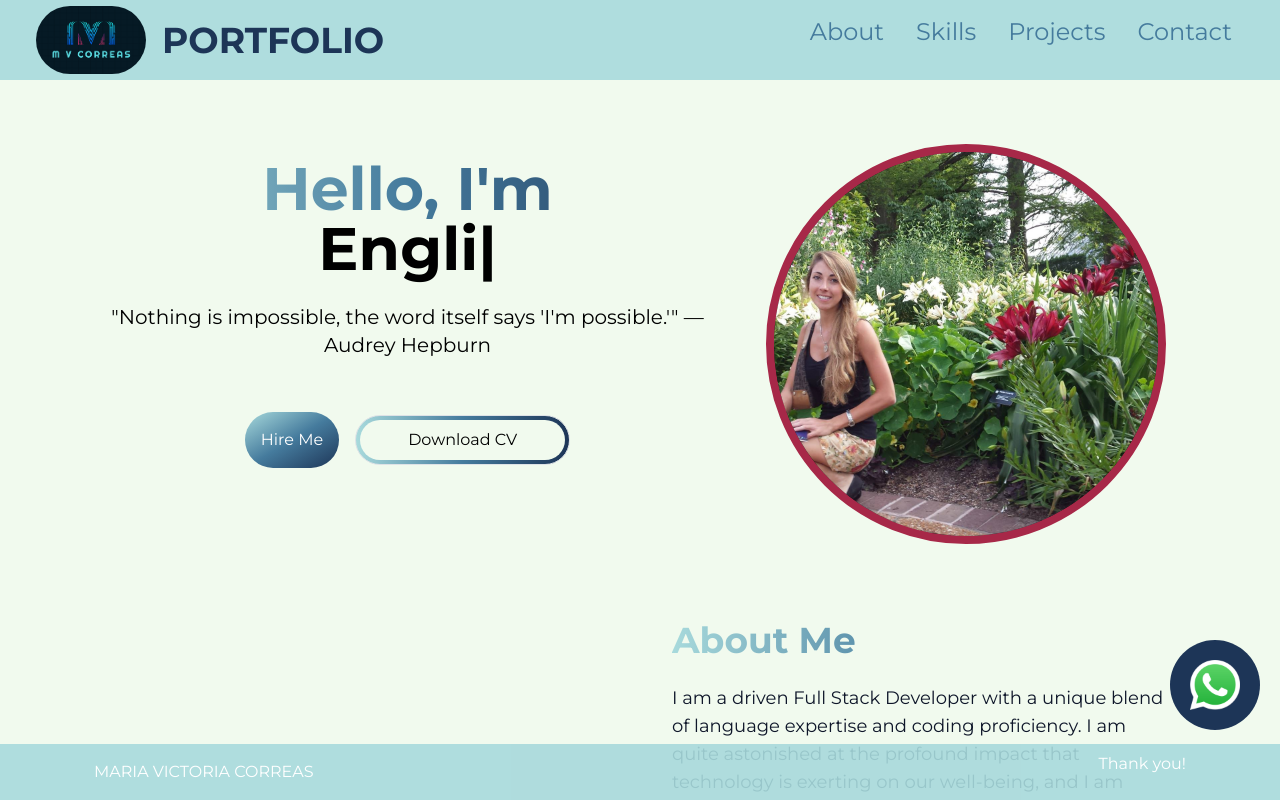
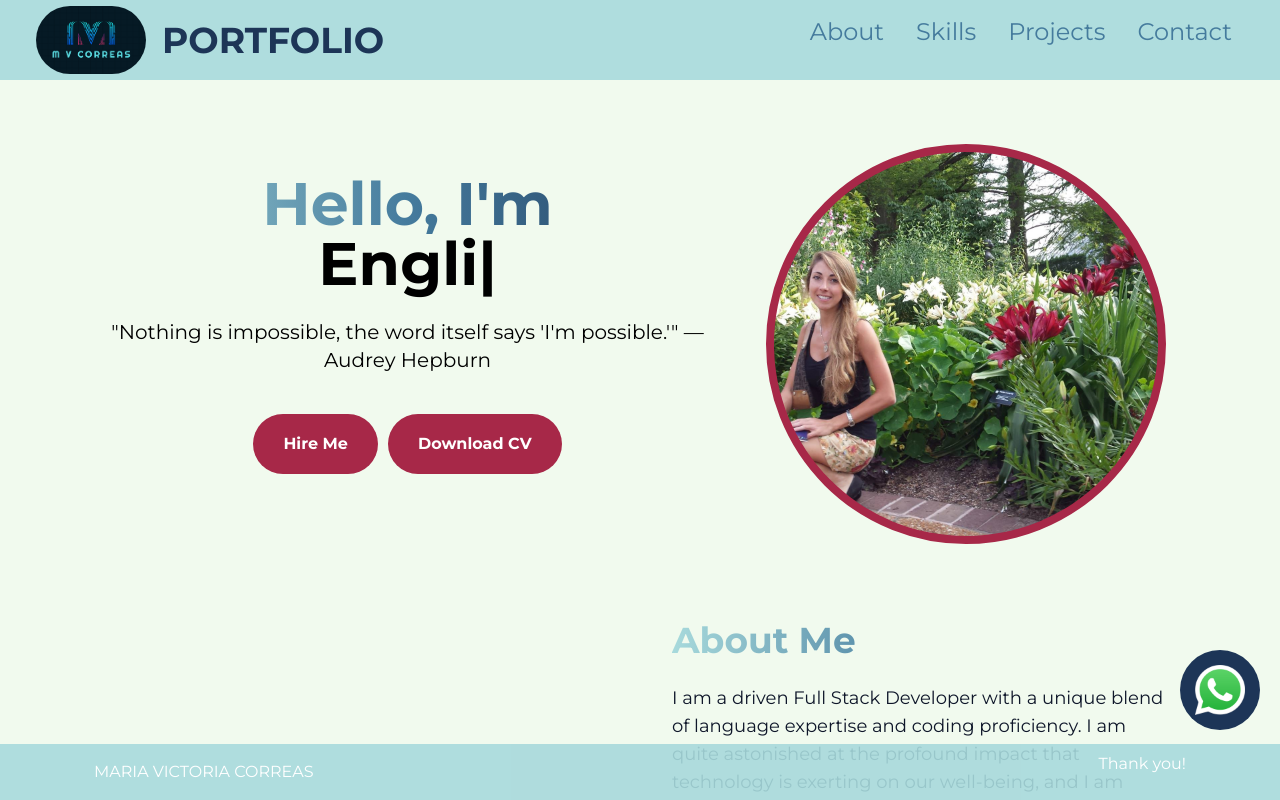
Before and after one commit to MVCorreas/Full-Stack-Portfolio, a Next.js app: page / in a window 1280 px wide. Shown: the top 800 px of the page. Built offline with nearby package versions, Linux system fonts and the light colour scheme.

Commit message:
Buttons from chakraui

```diff
--- a/app/Components/EmailSection.jsx
+++ b/app/Components/EmailSection.jsx
@@ -16,6 +16,7 @@ import {
 import { useState } from "react";
 import { sendContactForm } from "../../lib/api";
 import Image from "next/image";
+import theme from '../theme'
 
 
 const initValues = { name: "", email: "", subject: "", message: "" };
@@ -26,6 +27,7 @@ export default function EmailSection() {
   const toast = useToast();
   const [state, setState] = useState(initState);
   const [touched, setTouched] = useState({});
+  const [isHovered, setIsHovered] = useState(false);
 
   const { values, isLoading, error } = state;
 
@@ -81,10 +83,10 @@ export default function EmailSection() {
         </p>
         <div className="socials flex flex-row gap-2">
           <Link href="https://github.com/MVCorreas">
-            <Image src='/github-icon.svg' alt="Github Icon" width={60} height={60}/>
+            <Image src='/github-icon.svg' alt="Github Icon" width={60} height={60} />
           </Link>
           <Link href="https://www.linkedin.com/in/mar%C3%ADa-victoria-correas-148049b2/">
-            <Image src='/linkedin-icon.svg' alt="Linkedin Icon"  width={60} height={60}/>
+            <Image src='/linkedin-icon.svg' alt="Linkedin Icon" width={60} height={60} />
           </Link>
         </div>
       </div>
@@ -104,7 +106,7 @@ export default function EmailSection() {
               type="text"
               name="name"
               errorBorderColor="red.300"
-          style={{backgroundColor: 'RGBA(0, 0, 0, 0.92)', color: '#FFFFFF'}}
+              style={{ backgroundColor: 'RGBA(0, 0, 0, 0.92)', color: '#FFFFFF' }}
               placeholder="Your name"
               value={values.name}
               onChange={handleChange}
@@ -120,7 +122,7 @@ export default function EmailSection() {
               name="email"
               errorBorderColor="red.300"
               placeholder="Your email"
-          style={{backgroundColor: 'RGBA(0, 0, 0, 0.92)', color: '#FFFFFF'}}
+              style={{ backgroundColor: 'RGBA(0, 0, 0, 0.92)', color: '#FFFFFF' }}
               value={values.email}
               onChange={handleChange}
               onBlur={onBlur}
@@ -139,7 +141,7 @@ export default function EmailSection() {
               name="subject"
               placeholder="What do you want to talk about?"
               errorBorderColor="red.300"
-          style={{backgroundColor: 'RGBA(0, 0, 0, 0.92)', color: '#FFFFFF'}}
+              style={{ backgroundColor: 'RGBA(0, 0, 0, 0.92)', color: '#FFFFFF' }}
               value={values.subject}
               onChange={handleChange}
               onBlur={onBlur}
@@ -159,7 +161,7 @@ export default function EmailSection() {
               placeholder="Message"
               rows={4}
               errorBorderColor="red.300"
-          style={{backgroundColor: 'RGBA(0, 0, 0, 0.92)', color: '#FFFFFF'}}
+              style={{ backgroundColor: 'RGBA(0, 0, 0, 0.92)', color: '#FFFFFF' }}
               value={values.message}
               onChange={handleChange}
               onBlur={onBlur}
@@ -167,16 +169,20 @@ export default function EmailSection() {
             <FormErrorMessage>Required</FormErrorMessage>
           </FormControl>
 
-      <Button colorScheme='teal' variant='solid' style={{borderRadius: '40px', padding: '20px'}}
+          <Button
+            style={{
+              borderRadius: "40px",
+              padding: "30px",
+              backgroundColor: isHovered ? "pink" : theme.colors.darkRed,
+              color: "white",
+            }}
             isLoading={isLoading}
-        disabled={
-          !values.name || !values.email || !values.subject || !values.message
-        }
+            disabled={!values.name || !values.email || !values.subject || !values.message}
             onClick={onSubmit}
-
-
-        > Submit
-
+            onMouseEnter={() => setIsHovered(true)}
+            onMouseLeave={() => setIsHovered(false)}
+          >
+            Submit
           </Button>
 
         </Container>
--- a/app/Components/HeroSection.jsx
+++ b/app/Components/HeroSection.jsx
@@ -1,16 +1,26 @@
 "use client";
-import React from "react";
+import React, { useState } from "react";
 import Image from "next/image";
 import { TypeAnimation } from "react-type-animation";
 import Link from "next/link";
+import theme from '../theme';
+import { Button } from '@chakra-ui/react';
 
 const HeroSection = () => {
+  const [isHireMeHovered, setIsHireMeHovered] = useState(false);
+  const [isDownloadCVHovered, setIsDownloadCVHovered] = useState(false);
+
   return (
     <section>
       <div className="grid grid-cols-1 lg:grid-cols-12">
         <div className="lg:col-span-7 place-self-center text-center sm:text-left">
           <h1 className="text-black mb-4 text-4xl lg:text-6xl font-extrabold">
-            <div className="text-transparent bg-clip-text bg-gradient-to-r from-[#a8dadc] via-[#457b9d] to-[#1d3557]">
+            <div
+              className="text-transparent bg-clip-text"
+              style={{
+                backgroundImage: `linear-gradient(to right, ${theme.colors.blue.light}, ${theme.colors.blue.medium}, ${theme.colors.blue.dark})`,
+              }}
+            >
               {" "}
               Hello, I&apos;m{" "}
             </div>
@@ -43,27 +53,52 @@ const HeroSection = () => {
                   "https://www.linkedin.com/in/mar%C3%ADa-victoria-correas-148049b2/"
                 }
               >
-                <button className="px-3 py-3 mb-2 rounded-full w-full sm:w-fit mr-4 bg-gradient-to-br from-[#a8dadc] via-[#457b9d] to-[#1d3557] hover:bg-slate-200 text-white ">
+                <Button
+                  style={{
+                    borderRadius: "40px",
+                    padding: "30px",
+                    backgroundColor: isHireMeHovered ? "pink" : theme.colors.darkRed,
+                    border: theme.colors.darkRed,
+                    color: "white",
+                  }}
+                  onMouseEnter={() => setIsHireMeHovered(true)}
+                  onMouseLeave={() => setIsHireMeHovered(false)}
+                >
                   Hire Me
-                </button>
+                </Button>
               </Link>
+              <br />
               <Link
                 href={
                   "https://drive.google.com/file/d/1b-3AqsOTvUKynWvYp6qzIbCARKilRBDy/view?usp=sharing"
                 }
               >
-                <button className="px-1 py-1 mb-4 rounded-full w-full sm:w-fit bg-gradient-to-r from-[#a8dadc] via-[#457b9d] to-[#1d3557] text-white border mt-3 lg:mt-0 transform transition-transform hover:scale-105">
-                  <span className="block bg-[#f1faee] text-black rounded-full px-5 py-2">
-                    Download CV
-                  </span>
-                </button>
+                <Button
+                  style={{
+                    borderRadius: "40px",
+                    padding: "30px",
+                    backgroundColor: isDownloadCVHovered ? "pink" : theme.colors.darkRed,
+                    color: "white",
+                    marginLeft: '10px'
+                  }}
+                  onMouseEnter={() => setIsDownloadCVHovered(true)}
+                  onMouseLeave={() => setIsDownloadCVHovered(false)}
+                >
+                  Download CV
+                </Button>
               </Link>
             </div>
           </div>
         </div>
 
         <div className="col-span-5 place-self-center mt-4 lg:mt-0">
-          <div className="rounded-full bg-[#181818] w-[250px] h-[250px] lg:w-[400px] lg:h-[400px] relative border-8 border-[#a72848] overflow-hidden">
+          <div
+            className="rounded-full w-[250px] h-[250px] lg:w-[400px] lg:h-[400px] relative border-8 overflow-hidden"
+            style={{
+              backgroundColor: theme.colors.darkRed,
+              borderColor: "#a72848",
+            }}
+          >
             <Image
               src="/ProfilePic.jpg"
               alt="portfolio"
--- a/app/globals.css
+++ b/app/globals.css
@@ -21,12 +21,9 @@
 body {
   margin: 0;
   color: rgb(var(--foreground-rgb));
-  background: linear-gradient(
-    to bottom,
-    transparent,
-    rgb(var(--background-end-rgb))
-  ) rgb(var(--background-start-rgb))
-
+  background: linear-gradient(to bottom,
+      transparent,
+      rgb(var(--background-end-rgb))) rgb(var(--background-start-rgb))
 }
 
 .Whatsapp-container {
@@ -45,7 +42,7 @@ a.whatsapp-icon {
   justify-content: center;
   background-color: #1d3557;
   border-radius: 50%;
-  padding: 20px;
+  padding: 15px;
   transition: background-color 0.3s ease;
 }
 
--- /dev/null
+++ b/app/theme.js
@@ -0,0 +1,14 @@
+// theme.js
+export default {
+    colors: {
+      transparent: "transparent",
+      white: "#fff",
+      darkRed: "#a72848",
+      pink: '#FEB2B2',
+      blue: {
+        light: "#a8dadc",
+        medium: "#457b9d",
+        dark: "#1d3557",
+      }
+    },
+  };
--- a/package.json
+++ b/package.json
@@ -33,10 +33,10 @@
   },
   "devDependencies": {
     "@types/node": "20.10.5",
-    "autoprefixer": "^10.0.1",
+    "autoprefixer": "^10.4.19",
     "eslint": "^8",
     "eslint-config-next": "14.0.4",
-    "postcss": "^8",
-    "tailwindcss": "^3.3.0"
+    "postcss": "^8.4.39",
+    "tailwindcss": "^3.4.4"
   }
 }
```
Also changed, not shown: 1 other file (tests, documents, lock files or other folders). Lines whose indentation alone changed are shown as unchanged.
